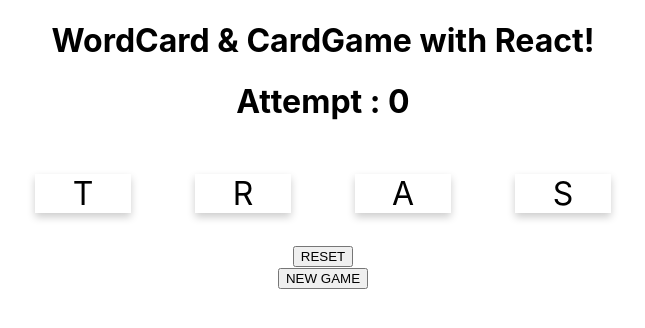
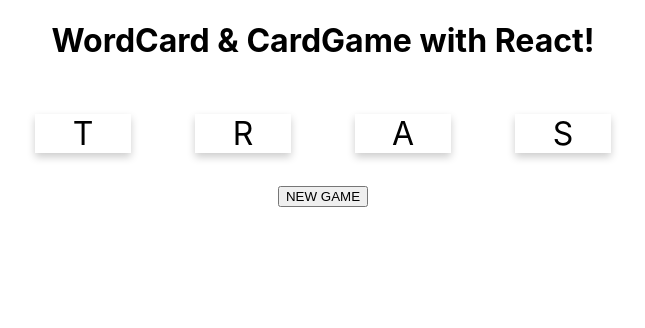
Before and after one commit to 6110110404-psu/3SA03React, a React (Create React App) app: page / in a window 1280 px wide. Shown: the top 328 px of the page, without its empty margins (317-962 px from the left). Built offline with nearby package versions, Linux system fonts and the light colour scheme.

Commit message:
complete

```diff
--- a/src/App.js
+++ b/src/App.js
@@ -24,7 +24,7 @@ export default App;*/
 import React, { Component } from 'react';
 import './App.css';
 import WordCard from './WordCard';
-import Reset from './Reset';
+//import Reset from './Reset';
 
 // const word = "Hello";
 class App extends Component {
@@ -32,7 +32,7 @@ class App extends Component {
   constructor() {
     super()
     this.state = {
-      ResetConfirm: false,
+      //ResetConfirm: false,
     };
 
   }
@@ -41,11 +41,11 @@ class App extends Component {
     window.location.reload(false);
   }
 
-  getReset = (Reset) => {
+  /*getReset = (Reset) => {
     if(Reset){
       this.setState({ResetConfirm:true});
     }
-  }
+  }*/
 
   getAnswer = (answer) => {
     document.getElementById('result').innerHTML = `Answer : ${answer}`;
@@ -59,10 +59,9 @@ class App extends Component {
         <div id="main">
             <h2 id="your-answer"></h2>
             <h1 id="result"></h1>
-            <h1 id="end">Attempt : 0</h1>
+
 
               <WordCard />
-              <Reset getReset = {this.getReset}/>
 
         </div>
         <button id= "newgame" className="button" onClick={this.newgame}>NEW GAME</button>
--- a/src/CharacterCard.js
+++ b/src/CharacterCard.js
@@ -47,7 +47,10 @@ export default class CharacterCard extends Component {
             this.props.activationHandler(this.props.value)
             this.setState({active: true})
         }
+
     }
+
+
     render(){
         let className = `card ${this.state.active ? 'activeCard': ''}`
         return (
--- a/src/Reset.js
+++ /dev/null
@@ -1,27 +0,0 @@
-import React, { Component } from 'react'
-
-class Reset extends Component {
-
-    constructor(props){
-        super(props)
-        this.state = {
-            active: false,
-        }
-    }
-
-    Reset = () => {
-        if(!this.state.active){
-            this.props.activationHandler(this.props.value)
-            this.setState({active: false})
-        }
-    }
-
-  render() {
-    return (
-      <React.Fragment>
-        <button id = "reset" class="button" onClick = {this.reset}>RESET</button>
-      </React.Fragment>
-    )
-  }
-}
-export default Reset
--- a/src/WordCard.js
+++ b/src/WordCard.js
@@ -87,17 +87,18 @@ export default class WordCard extends Component {
                 this.setState({guess: [], complete: true})
                 document.getElementById('result').innerHTML = `Congratulations!`
                 document.getElementById('newgame').style.display = "inline-block";
-                document.getElementById('end').style.display = "none";
+                //document.getElementById('end').style.display = "none";
 
             }else{
+                document.getElementById('result').innerHTML = `ํYOU DIE!`
                 console.log('Mistake Word: '+guess.join('').toString())
-                this.setState({guess: [], attempt: this.state.attempt + 1})
-                document.getElementById('result').innerHTML = `Attempt Or Try Again: ${this.state.attempt} `
+                /*this.setState({guess: [], attempt: this.state.attempt + 1})
+                document.getElementById('result').innerHTML = `Attempt Or Try Again: ${this.state.attempt} `*/
             }
-            if(this.state.attempt == 3){
+            /*if(this.state.attempt == 3){
                 document.getElementById('result').innerHTML = `Game Over!`
                 setTimeout(() => window.location.reload(false),3000)
-            }
+            }*/
         }
     }
     render() {
```
